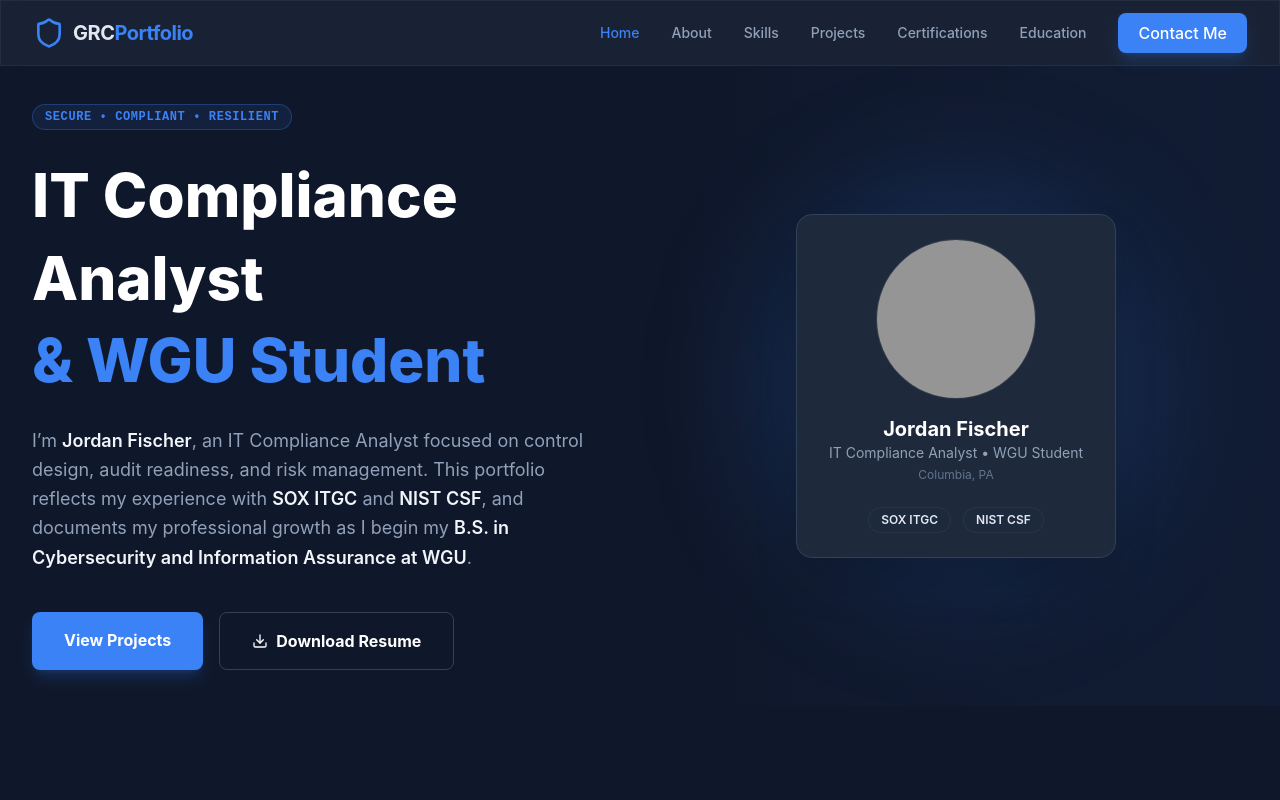
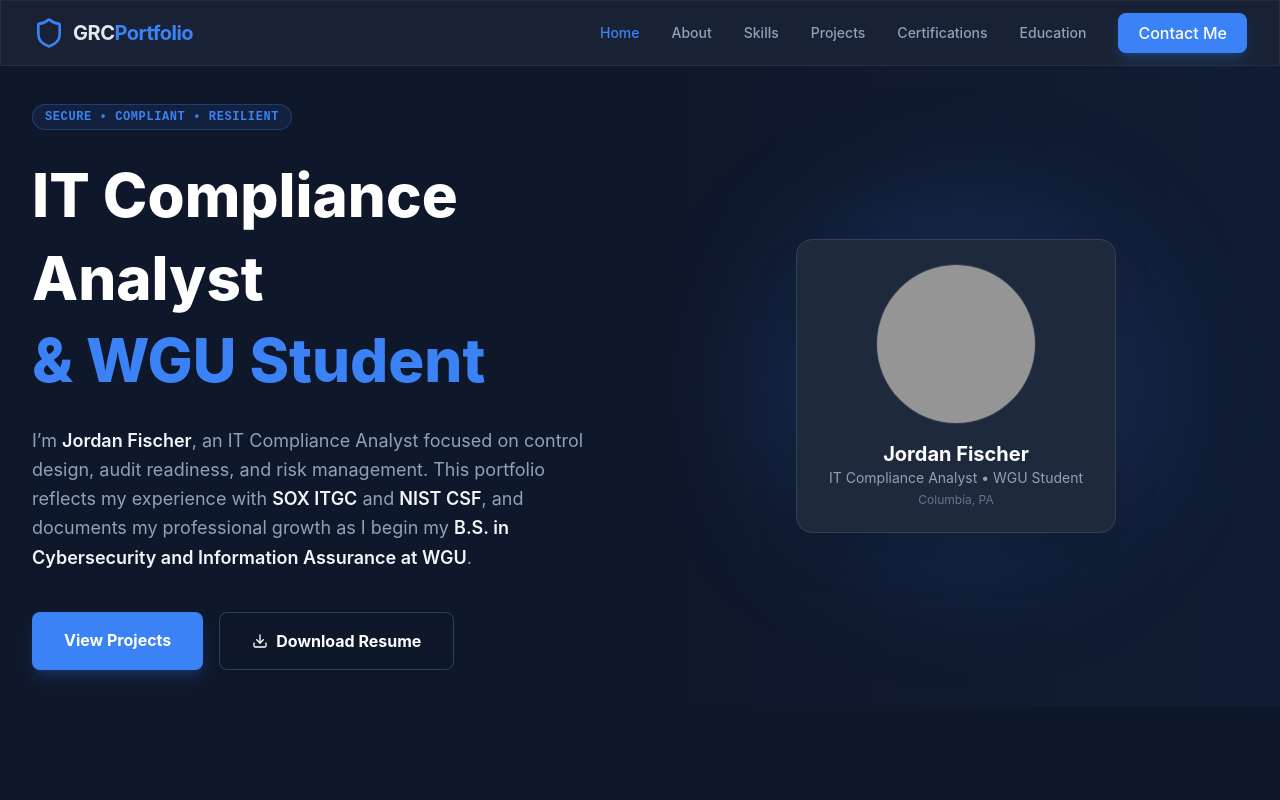
Before and after one commit to JFischer3/JFischer3.github.io, a React (Vite) app: page / in a window 1280 px wide. Shown: the top 800 px of the page. Built offline with nearby package versions, Linux system fonts and the light colour scheme; grey boxes are pictures that could not be loaded.

Commit message:
Remove skill tags from Home component
Removed unnecessary skill tags from the Home component.

```diff
--- a/src/pages/Home.tsx
+++ b/src/pages/Home.tsx
@@ -72,15 +72,6 @@ export default function Home() {
               <div className="text-xl font-bold text-white">Jordan Fischer</div>
               <div className="text-slate-400 text-sm">IT Compliance Analyst • WGU Student</div>
               <div className="text-slate-500 text-xs mt-1">Columbia, PA</div>
-            </div>
-
-            <div className="flex gap-3 pt-2">
-              <div className="px-3 py-1 rounded-full bg-slate-800 border border-white/5 text-xs font-semibold">
-                SOX ITGC
-              </div>
-              <div className="px-3 py-1 rounded-full bg-slate-800 border border-white/5 text-xs font-semibold">
-                NIST CSF
-              </div>
             </div>
           </div>
         </div>
```
